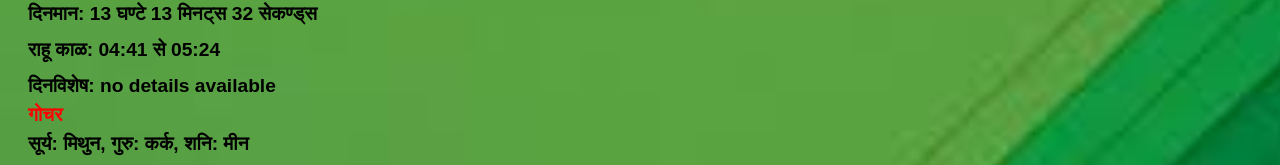
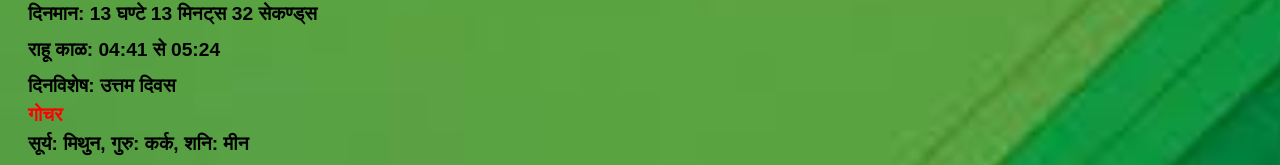
Before and after one commit to pisces0009/MeeraJyotish, a website: page panchang.html in a window 1280 px wide. Shown: the part 450-615 px from the top of the page. Drawn offline with Linux system fonts and the light colour scheme.

Commit message:
Update special day details in panchang.html

```diff
--- a/panchang.html
+++ b/panchang.html
@@ -173,7 +173,7 @@
         <div class="panchang-detail"><strong>राशी: मीन - 16:00 तक</strong></div>
         <div class="panchang-detail"><strong>दिनमान: 13 घण्टे 13 मिनट्स 32 सेकण्ड्स</strong></div>
         <div class="panchang-detail"><strong>राहू काळ: 04:41 से 05:24</strong></div>
-        <div class="panchang-detail"><strong>दिनविशेष: no details available</strong></div>
+        <div class="panchang-detail"><strong>दिनविशेष: उत्तम दिवस</strong></div>
         <div class="additional-text"><strong>गोचर</strong></div>
         <div class="panchang-detail"><strong>सूर्य: मिथुन</strong><strong>, गुरु: कर्क</strong><strong>, शनि: मीन</strong></div></div>
 
```
